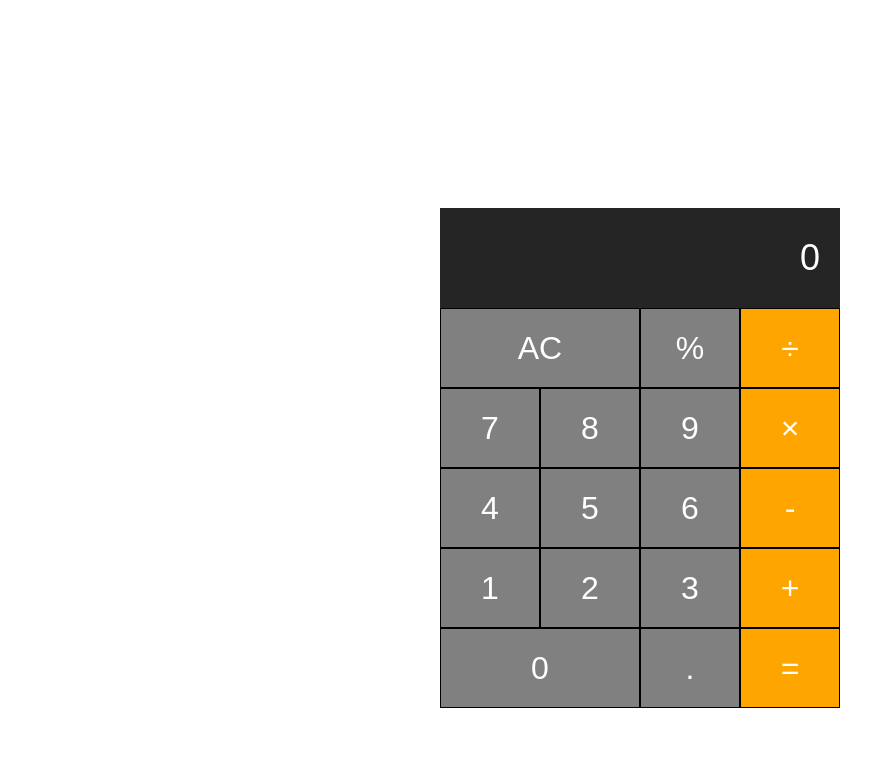
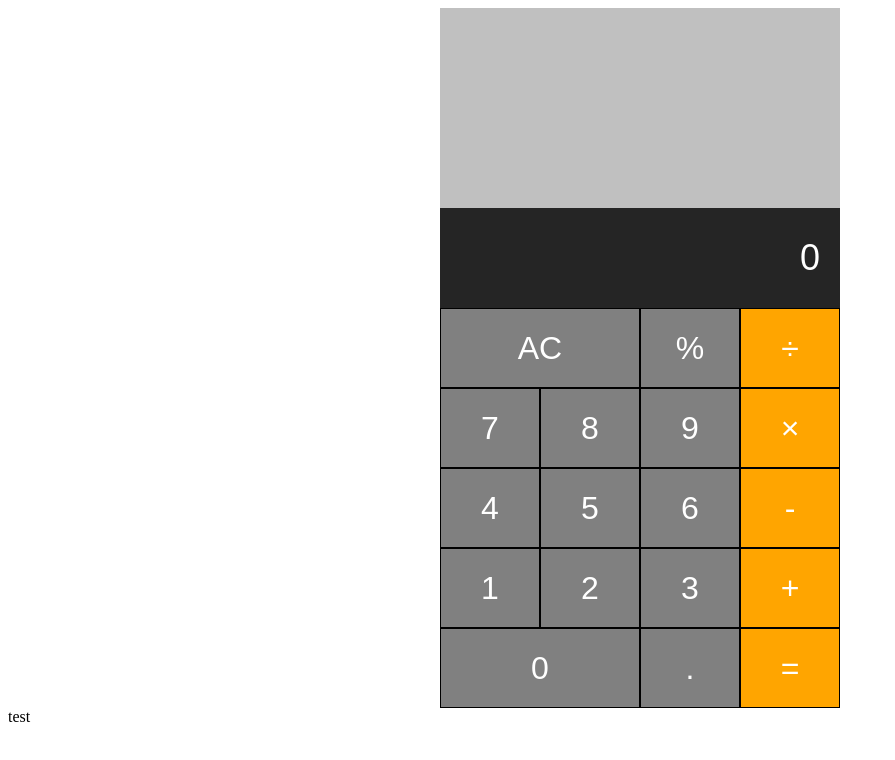
Before and after one commit to Ali-321/calculator-js, a plain HTML site: page index.html in a window 1280 px wide. Shown: the whole page, without its empty margins (0-895 px from the left). Drawn offline with Linux system fonts and the light colour scheme.

Commit message:
perubahan pada html,css dan js

```diff
--- a/index.html
+++ b/index.html
@@ -41,6 +41,6 @@
             </div>
         </div>
     </div>
-
+    test
 </body>
 </html>
--- a/script.js
+++ b/script.js
@@ -1,3 +1,3 @@
 function(){
-    console.log("hello world");
+    console.log("hello world!");
 }
--- a/stylesheet.css
+++ b/stylesheet.css
@@ -3,6 +3,7 @@
     margin: 0 auto;
     padding-top: 200px;
     width: 400px;
+    background-color: silver;
 }
 
 .calculator-screen{
```
